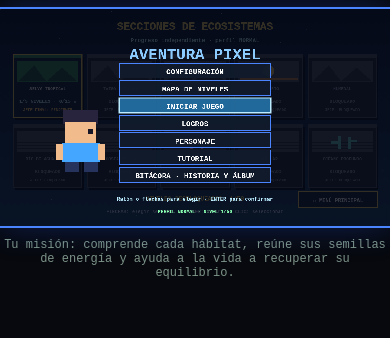
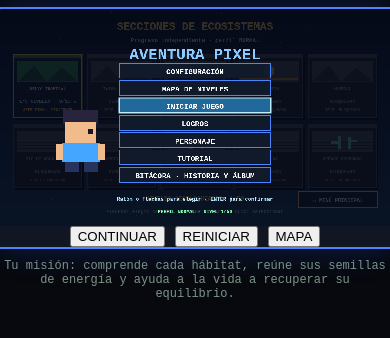
Before and after one commit to AstralBlackWolf/AventuraPixel, a plain HTML site: page index.html in a window 390 px wide. Shown: the part 72-410 px from the top of the page. Drawn offline with Linux system fonts and the light colour scheme.

Commit message:
Add mobile victory screen controls

```diff
--- a/index.html
+++ b/index.html
@@ -68,6 +68,11 @@
                 <nav class="controles-utilidad" aria-label="Controles secundarios">
                     <button type="button" data-tactil="pausa" aria-label="Pausar o continuar">PAUSA</button>
                     <button type="button" data-tactil="ajustar" aria-label="Personalizar ubicación de controles">MOVER</button>
+                </nav>
+                <nav class="controles-victoria" aria-label="Opciones tras superar el nivel" aria-hidden="true">
+                    <button type="button" data-victoria="continuar">CONTINUAR</button>
+                    <button type="button" data-victoria="reiniciar">REINICIAR</button>
+                    <button type="button" data-victoria="mapa">MAPA</button>
                 </nav>
                 <nav class="controles-derrota" aria-label="Opciones tras perder" aria-hidden="true">
                     <button type="button" data-final="reiniciar">REINTENTAR</button>
```
